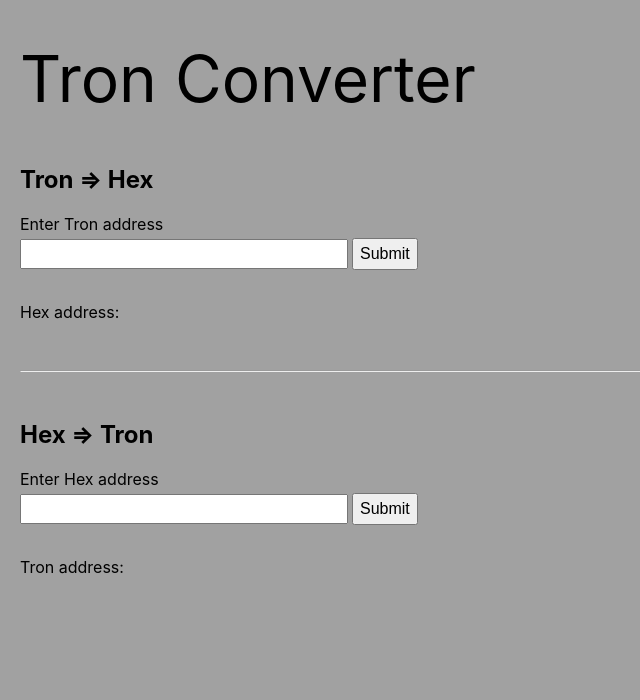
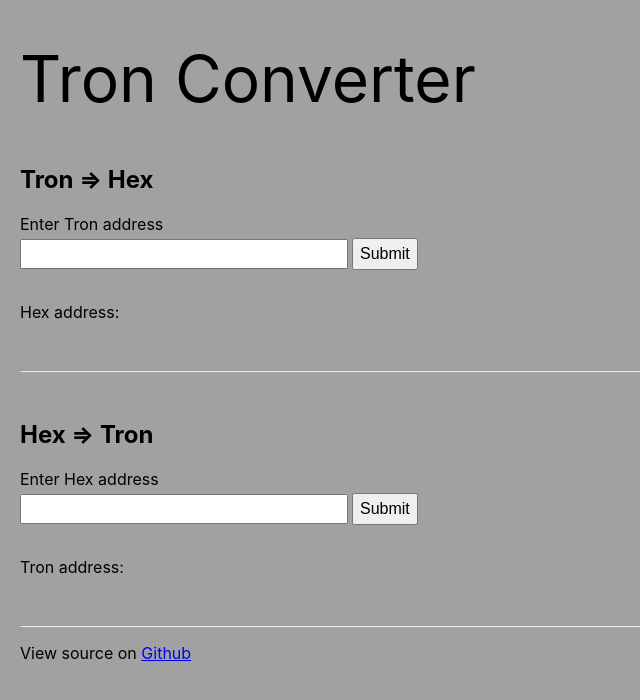
Before and after one commit to BriungRi/tron-converter, a React (Create React App) app: page / in a window 1280 px wide. Shown: the top 700 px of the page, without its empty margins (0-640 px from the left). Built offline with nearby package versions, Linux system fonts and the light colour scheme.

Commit message:
Add link to GH

```diff
--- a/src/App.js
+++ b/src/App.js
@@ -64,6 +64,21 @@
           </p>
         </form>
       </div>
+
+      <hr />
+
+      <div>
+        <p>
+          View source on{" "}
+          <a
+            target="_blank"
+            rel="noopener noreferrer"
+            href="https://github.com/briungri/tron-converter"
+          >
+            Github
+          </a>
+        </p>
+      </div>
     </div>
   );
 }
```
